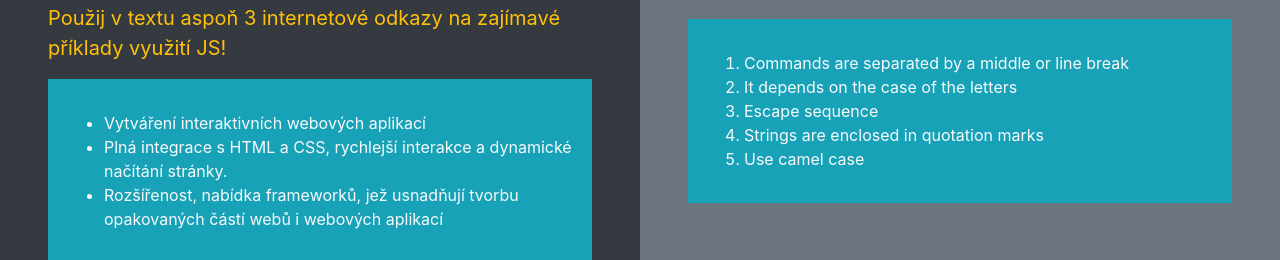
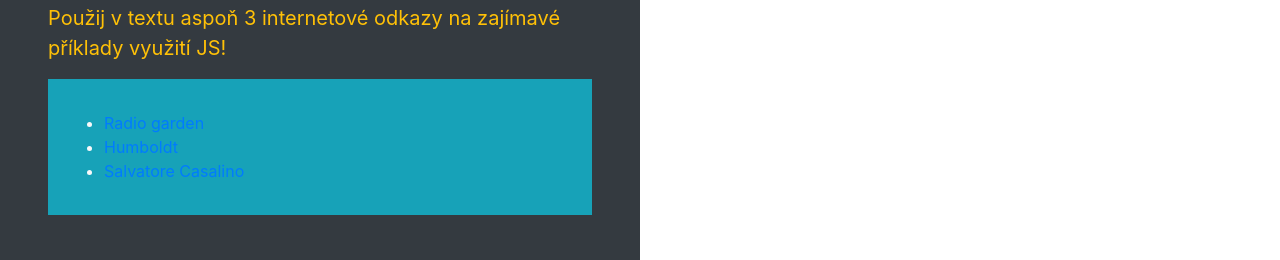
Before and after one commit to FMatyas/ZakladyJS, a plain HTML site: page index.html in a window 1280 px wide. Shown: the part 479-739 px from the top of the page. Drawn offline with nearby package versions, Linux system fonts and the light colour scheme.

Commit message:
Update index.html

```diff
--- a/index.html
+++ b/index.html
@@ -36,9 +36,9 @@
           <div class="bg-info p-3">
             <p>
               <ul>
-                <li>Vytváření interaktivních webových aplikací</li>
-                <li>Plná integrace s HTML a CSS, rychlejší interakce a dynamické načítání stránky.</li>
-                <li>Rozšířenost, nabídka frameworků, jež usnadňují tvorbu opakovaných částí webů i webových aplikací</li>
+                <li> <a href= "https://radio.garden/">Radio garden</li>
+                <li> <a href= "https://visithumboldt.com/">Humboldt</li>
+                <li> <a href= "https://www.salvatorecasalino.it/">Salvatore Casalino</li>
               </ul>
             </p>
           </div>
```
